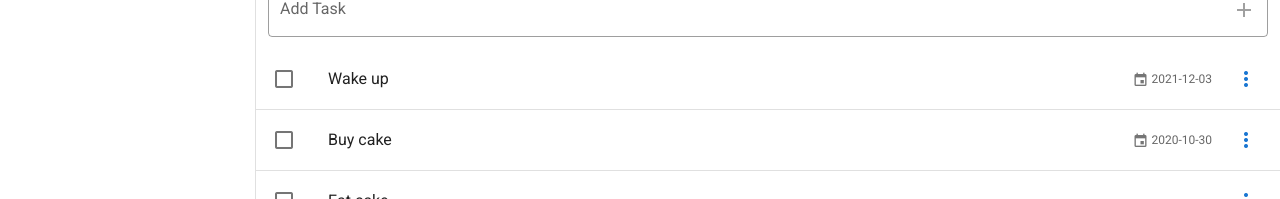
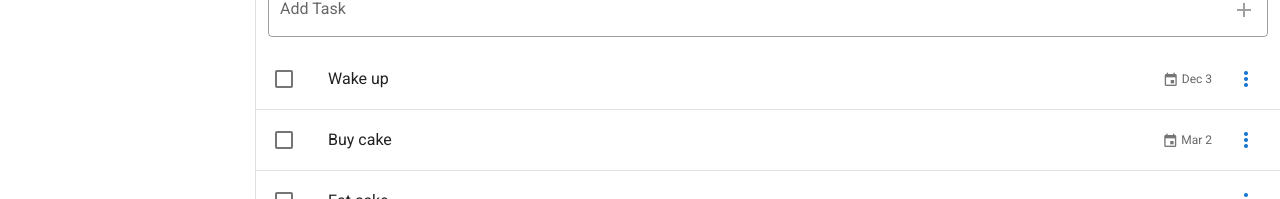
Before and after one commit to purplebugs/vuejs-todo, a Vue app: page /#/ in a window 1280 px wide. Shown: the part 159-358 px from the top of the page. Built offline with nearby package versions, Linux system fonts and the light colour scheme.

Commit message:
filter the date to provide formatting, with date-fns

```diff
--- a/package.json
+++ b/package.json
@@ -8,6 +8,7 @@
   },
   "dependencies": {
     "core-js": "^3.6.5",
+    "date-fns": "^2.22.1",
     "vue": "^2.6.11",
     "vue-router": "^3.2.0",
     "vuetify": "^2.4.0",
--- a/src/components/Todo/Task.vue
+++ b/src/components/Todo/Task.vue
@@ -19,7 +19,7 @@
         <v-list-item-action v-if="task.dueDate">
           <v-list-item-action-text>
             <v-icon small>mdi-calendar</v-icon>
-            {{ task.dueDate }}
+            {{ task.dueDate | niceDate }}
           </v-list-item-action-text>
         </v-list-item-action>
 
@@ -33,9 +33,15 @@
 </template>
 
 <script>
+import { format } from "date-fns";
+
 export default {
   props: ["task"],
-
+  filters: {
+    niceDate(value) {
+      return format(new Date(value), "MMM d");
+    },
+  },
   components: {
     "task-menu": require("@/components/Todo/TaskMenu.vue").default,
   },
--- a/src/store/index.js
+++ b/src/store/index.js
@@ -7,7 +7,7 @@ export default new Vuex.Store({
   state: {
     tasks: [
       { id: 0, title: "Wake up", done: false, dueDate: "2021-12-03" },
-      { id: 1, title: "Buy cake", done: false, dueDate: "2020-10-30" },
+      { id: 1, title: "Buy cake", done: false, dueDate: "2021-02-30" },
       { id: 2, title: "Eat cake", done: false, dueDate: null },
     ],
     snackbar: {
```
Also changed, not shown: 1 other file (tests, documents, lock files or other folders).
